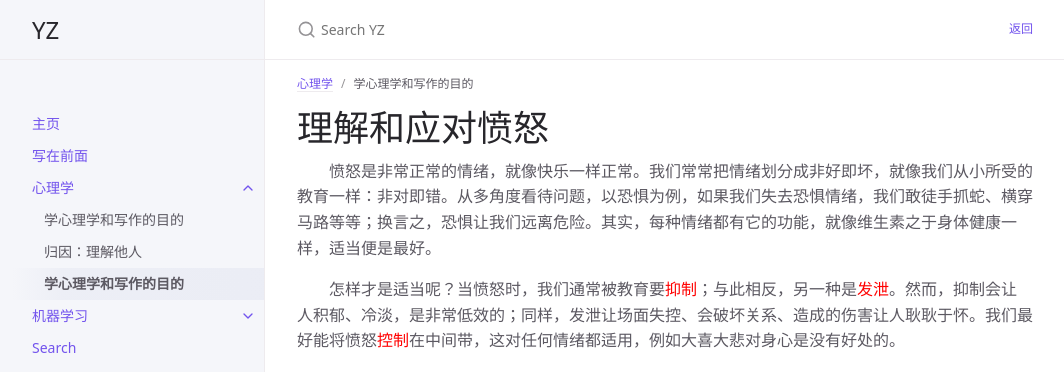
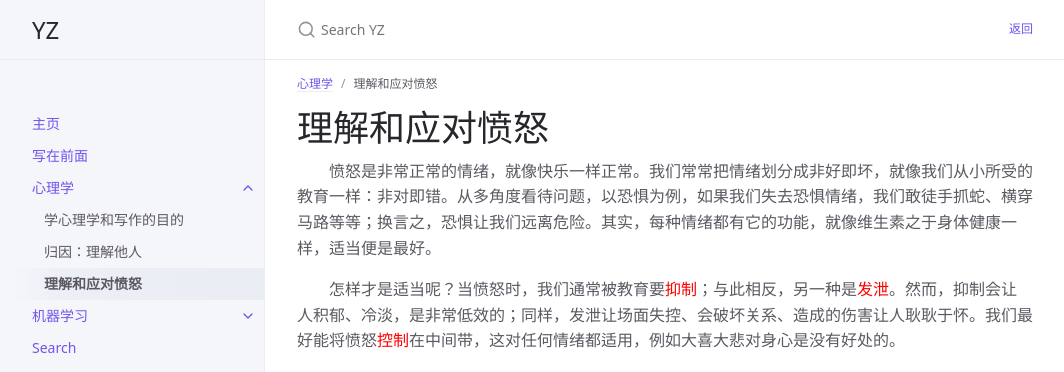
Before and after one commit to yz14/yyh, a Jekyll site: the page built from docs/psy/3.md, in a window 1280 px wide and 932 px high. Shown: the top 372 px of the window, without its empty margins (107-1171 px from the left). Built offline with Jekyll 4.4.1, drawn with Linux system fonts in a browser that asks for light colours.

Commit message:
Update 3.md

```diff
--- a/docs/psy/3.md
+++ b/docs/psy/3.md
@@ -1,6 +1,6 @@
 ---
 layout: default
-title: 学心理学和写作的目的
+title: 理解和应对愤怒
 parent: 心理学
 nav_order: 3
 ---
```
